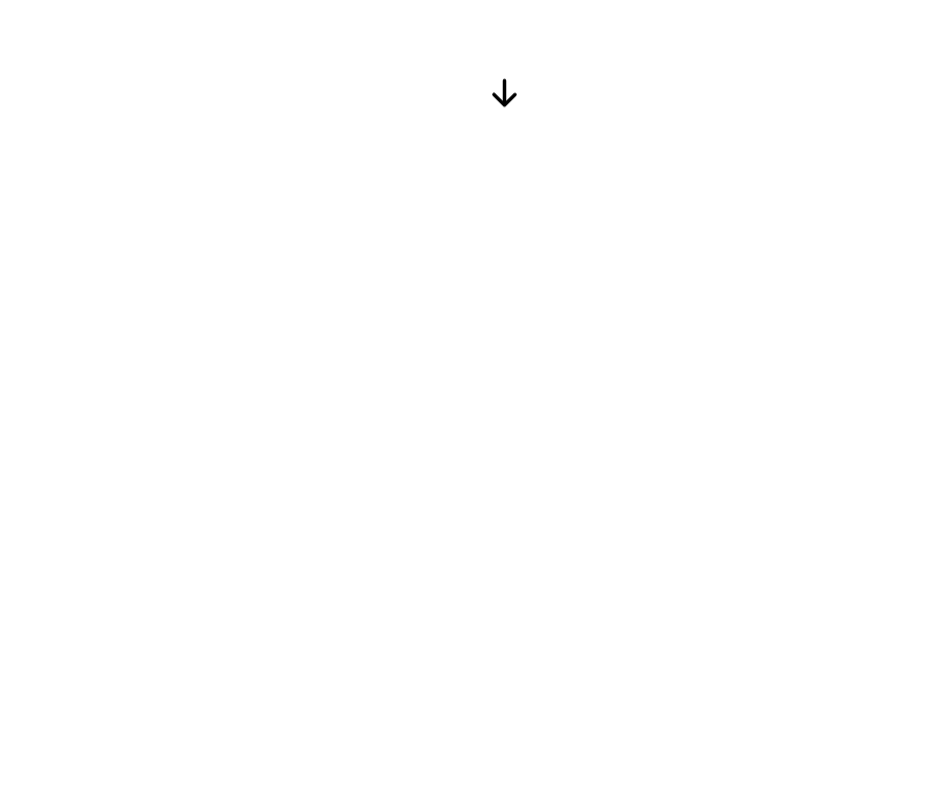
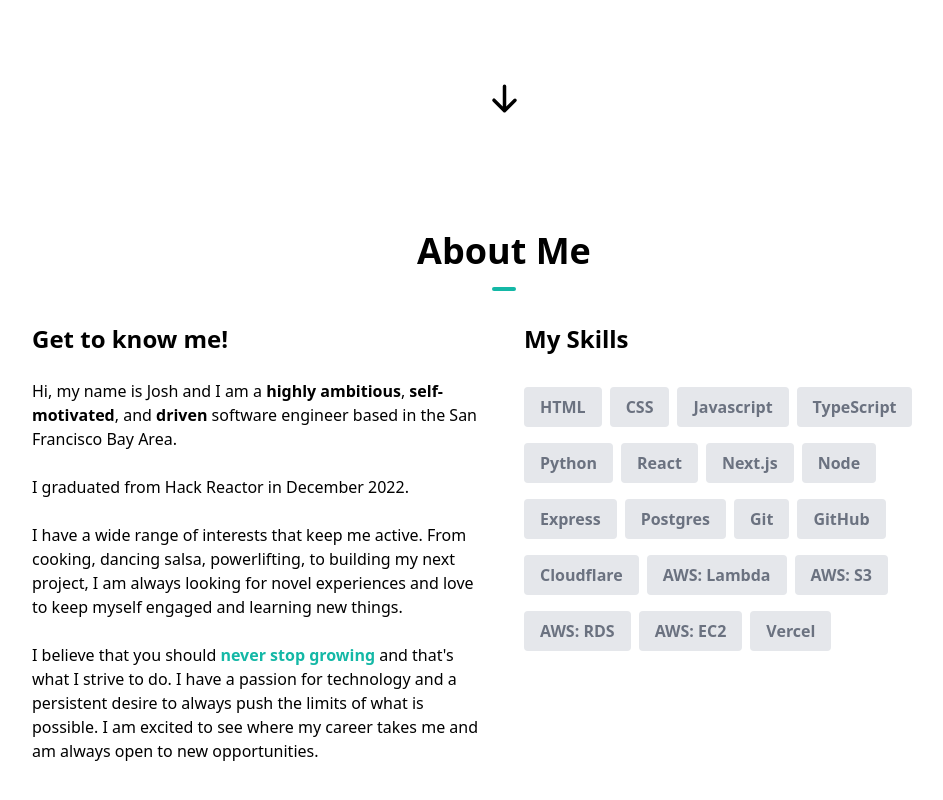
Before and after one commit to joshgarza/portfolio, a Next.js app: page / in a window 1280 px wide. Shown: the part 720-1520 px from the top of the page, without its empty margins (136-1079 px from the left). Before the commit the page ends 839 px from the top, so only its background shows below. Built offline with nearby package versions, Linux system fonts and the light colour scheme.

Commit message:
Added AboutSection

```diff
--- a/app/page.tsx
+++ b/app/page.tsx
@@ -3,11 +3,13 @@ import { useState } from "react";
 import axios from "axios";
 import "../styles/globals.css";
 import { HeroSection } from "@/components/HeroSection";
+import { AboutSection } from "@/components/AboutSection";
 
 export default function Home() {
   return (
     <main className="mx-auto max-w-3xl px-4 sm:px-6 md:max-w-5xl">
       <HeroSection />
+      <AboutSection />
     </main>
   );
 }
--- /dev/null
+++ b/components/AboutSection.tsx
@@ -0,0 +1,86 @@
+import React from "react";
+
+const skills = [
+  { skill: "HTML" },
+  { skill: "CSS" },
+  { skill: "Javascript" },
+  { skill: "TypeScript" },
+  { skill: "Python" },
+  { skill: "React" },
+  { skill: "Next.js" },
+  { skill: "Node" },
+  { skill: "Express" },
+  { skill: "Postgres" },
+  { skill: "Git" },
+  { skill: "GitHub" },
+  { skill: "Cloudflare" },
+  { skill: "AWS: Lambda" },
+  { skill: "AWS: S3" },
+  { skill: "AWS: RDS" },
+  { skill: "AWS: EC2" },
+  { skill: "Vercel" },
+];
+
+export const AboutSection = () => {
+  return (
+    <section id="about">
+      <div className="my-12 pb-12 md:pt-16 md:pb-48">
+        <h1 className="text-center font-bold text-4xl">
+          About Me
+          <hr className="w-6 h-1 mx-auto my-4 bg-teal-500 border-0 rounded"></hr>
+        </h1>
+        <div className="flex flex-col space-y-10 items-stretch justify-center align-top md:flex-row md:text-left md:p-4 md:space-y-0 md:space-x-10">
+          <div className="md:w-1/2">
+            <h1 className="text-center text-2xl font-bold mb-6 md:text-left">
+              Get to know me!
+            </h1>
+            <p>
+              {" "}
+              Hi, my name is Josh and I am a{" "}
+              <span className="font-bold">{"highly ambitious"}</span>,
+              <span className="font-bold">{" self-motivated"}</span>, and
+              <span className="font-bold">{" driven"}</span> software engineer
+              based in the San Francisco Bay Area.
+            </p>
+            <br />
+            <p>I graduated from Hack Reactor in December 2022.</p>
+            <br />
+            <p>
+              I have a wide range of interests that keep me active. From
+              cooking, dancing salsa, powerlifting, to building my next project,
+              I am always looking for novel experiences and love to keep myself
+              engaged and learning new things.
+            </p>
+            <br />
+            <p>
+              I believe that you should{" "}
+              <span className="font-bold text-teal-500">
+                never stop growing
+              </span>{" "}
+              {
+                "and that's what I strive to do. I have a passion for technology and a persistent desire to always push the limits of what is possible. I am excited to see where my career takes me and am always open to new opportunities."
+              }
+            </p>
+          </div>
+          <div className="md:w-1/2">
+            <h1 className="text-center text-2xl font-bold mb-6 md:text-left">
+              My Skills
+            </h1>
+            <div className="flex flex-wrap flex-row justify-center md:justify-start">
+              {skills.map((item, idx) => {
+                return (
+                  <p
+                    key={idx}
+                    className="bg-gray-200 px-4 py-2 mr-2 my-2 text-gray-500 rounded font-semibold"
+                  >
+                    {item.skill}
+                  </p>
+                );
+              })}
+            </div>
+          </div>
+        </div>
+      </div>
+    </section>
+  );
+};
```
